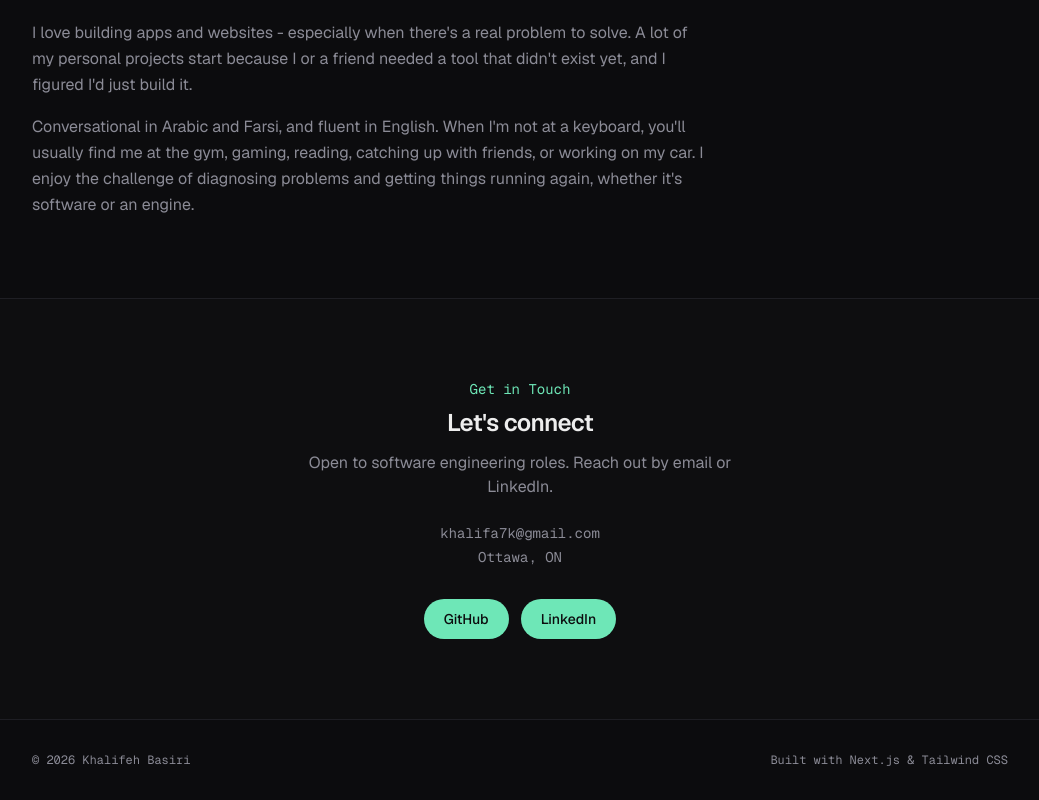
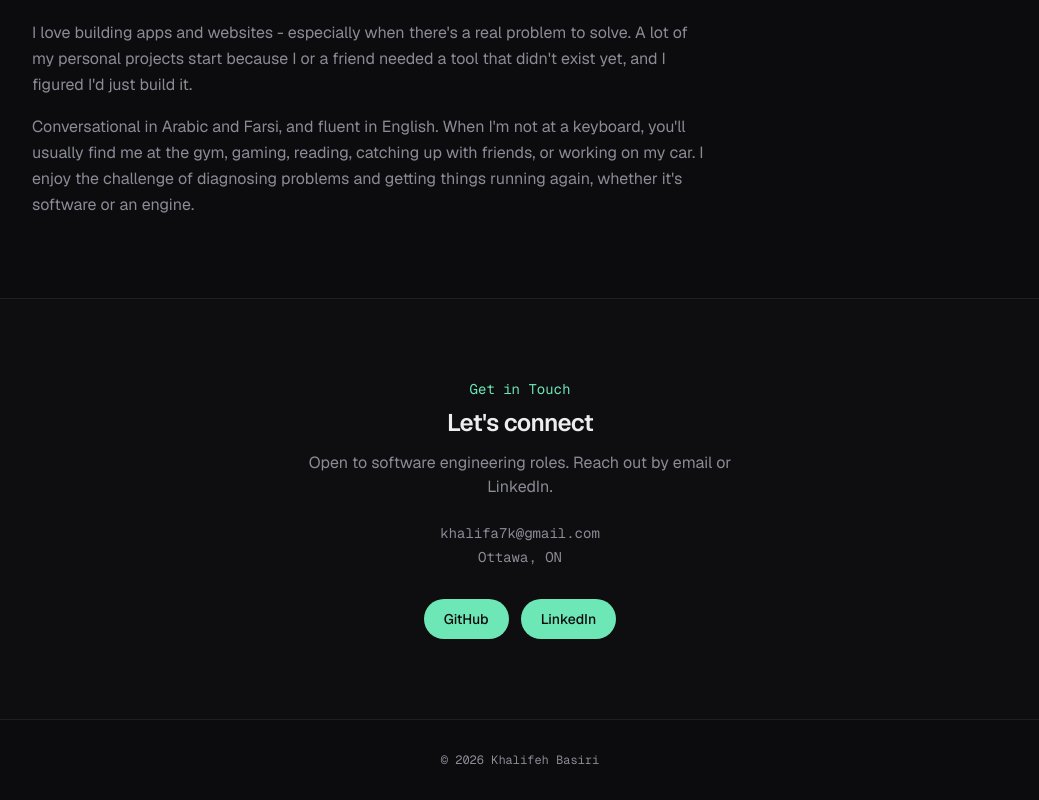
Before and after one commit to khalifehbasiri/khalifeh-portfolio, a Next.js app: page / in a window 1280 px wide. Shown: the part 3464-4264 px from the top of the page, without its empty margins (120-1159 px from the left). Built offline with nearby package versions, Linux system fonts and the light colour scheme.

Commit message:
Refactor Footer component layout and styles for improved alignment and readability

```diff
--- a/app/components/Footer.tsx
+++ b/app/components/Footer.tsx
@@ -1,12 +1,9 @@
 export function Footer() {
   return (
     <footer className="border-t border-border/60 py-8">
-      <div className="mx-auto flex max-w-5xl flex-col items-center justify-between gap-2 px-6 sm:flex-row">
-        <p className="font-mono text-xs text-muted">
-          © {new Date().getFullYear()} Khalifeh Basiri
-        </p>
-        <p className="font-mono text-xs text-muted">
-          Built with Next.js & Tailwind CSS
+      <div className="mx-auto flex max-w-5xl justify-center px-6">
+        <p className="text-center font-mono text-xs text-muted">
+          &copy; {new Date().getFullYear()} Khalifeh Basiri
         </p>
       </div>
     </footer>
```
